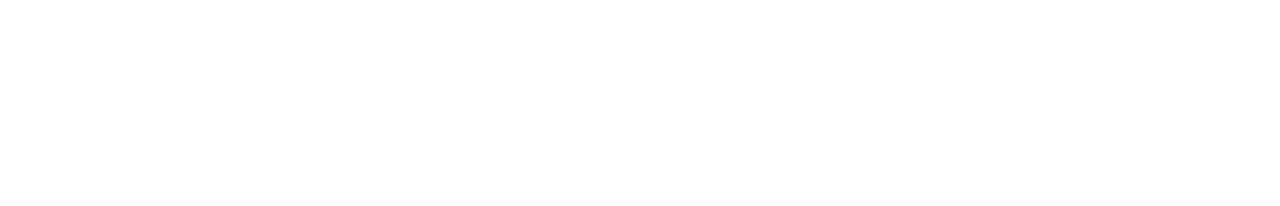
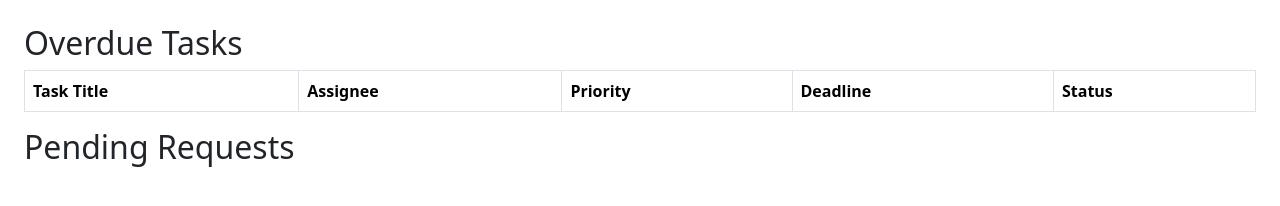
Before and after one commit to mohmdadl/employee-hr-system, a plain HTML site: page pages/manager.html in a window 1280 px wide. Drawn offline with nearby package versions, Linux system fonts and the light colour scheme.

Commit message:
just try manger UI and refactor json file

```diff
--- a/pages/manager.html
+++ b/pages/manager.html
@@ -1 +1,32 @@
 <!-- Manager Dashboard -->
+<!DOCTYPE html>
+<html lang="en">
+
+<head>
+    <meta charset="UTF-8">
+    <title>Manager Demo</title>
+    <link rel="stylesheet" href="https://cdn.jsdelivr.net/npm/bootstrap@5.3.2/dist/css/bootstrap.min.css">
+</head>
+
+<body class="p-4">
+
+    <h2>Overdue Tasks</h2>
+    <table class="table table-bordered" id="overdueTable">
+        <thead>
+            <tr>
+                <th>Task Title</th>
+                <th>Assignee</th>
+                <th>Priority</th>
+                <th>Deadline</th>
+                <th>Status</th>
+            </tr>
+        </thead>
+        <tbody></tbody>
+    </table>
+
+    <h2>Pending Requests</h2>
+    <ul id="pendingRequests" class="list-group"></ul>
+
+</body>
+
+</html>
```
